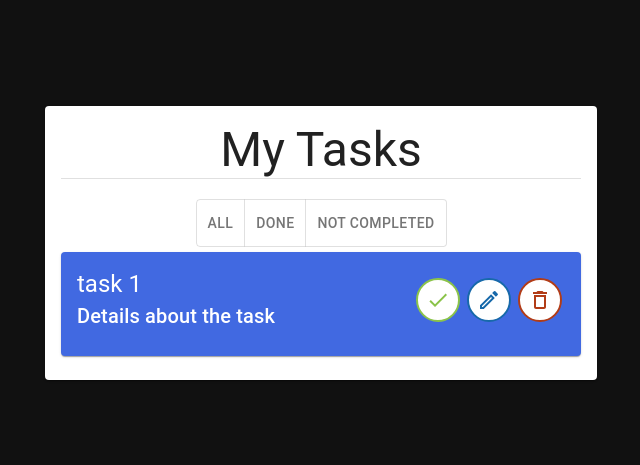
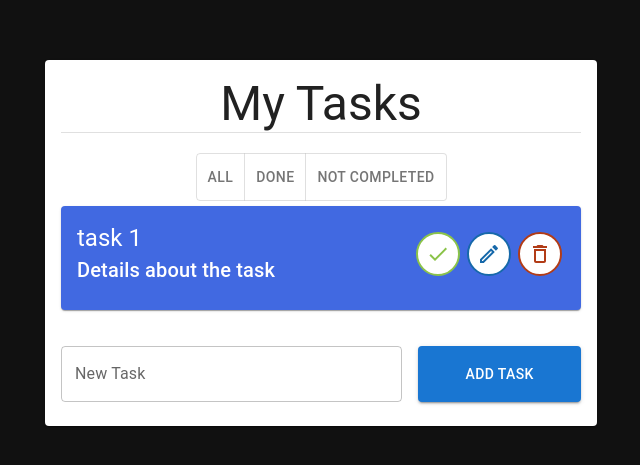
Before and after one commit to AhmedMahmoud962/ToDoList-ReactJs, a React (Create React App) app: page / in a window 1280 px wide. Shown: the part 157-622 px from the top of the page, without its empty margins (319-959 px from the left). Built offline with nearby package versions, Linux system fonts and the light colour scheme.

Commit message:
build interface

```diff
--- a/src/Components/ToDoList.js
+++ b/src/Components/ToDoList.js
@@ -5,6 +5,9 @@ import Typography from "@mui/material/Typography";
 import ToggleButton from "@mui/material/ToggleButton";
 import ToggleButtonGroup from "@mui/material/ToggleButtonGroup";
 import Todo from "./Todo";
+import Grid from "@mui/material/Grid";
+import TextField from "@mui/material/TextField";
+import Button from "@mui/material/Button";
 
 function ToDoList() {
   return (
@@ -30,6 +33,21 @@ function ToDoList() {
           {/* ToDos */}
           <Todo />
           {/* ToDos */}
+
+          {/* input + BUTTON */}
+          <Grid container spacing={2} style={{ marginTop: "20px" }}>
+            <Grid item xs={8}>
+              <TextField style={{ width: "100%" }}
+                id="outlined-basic"
+                label="New Task"
+                variant="outlined"
+              />
+            </Grid>
+            <Grid item xs={4}>
+              <Button variant="contained" style={{ width: "100%",height:"100%" }}>Add Task</Button>
+            </Grid>
+          </Grid>
+          {/* input + BUTTON */}
         </CardContent>
       </Card>
     </Container>
```
